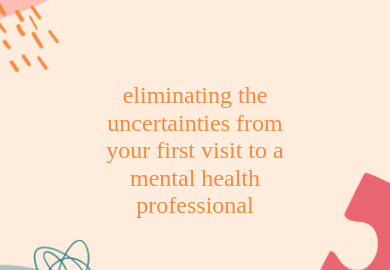
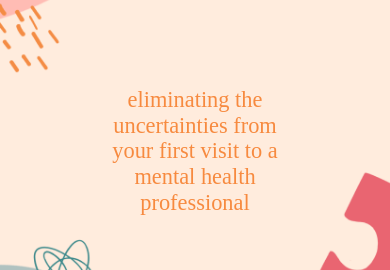
Before and after one commit to thedebutproj/therapy-project, a React (Create React App) app: page / in a window 390 px wide. Shown: the part 306-576 px from the top of the page. Built offline with nearby package versions, Linux system fonts and the light colour scheme; a web font is replaced by a local one.

Commit message:
Changes by Aditya

```diff
--- a/src/components/pages/Directory.css
+++ b/src/components/pages/Directory.css
@@ -112,7 +112,7 @@
 .directory-therapist-location {
   display: flex;
   color: #6b8c8f;
-  font-size: 20px;
+  font-size: 1.1em;
 }
 
 .directory-therapist-location ion-icon {
--- a/src/components/pages/Home.css
+++ b/src/components/pages/Home.css
@@ -217,7 +217,7 @@
   }
 
   .home-art .home-art-text {
-    font-size: 1.5em;
+    font-size: 1.4em;
   }
 
   .home-slideshow-container {
```
